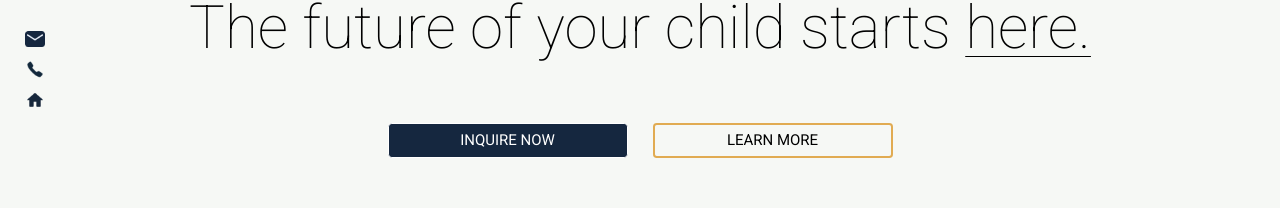
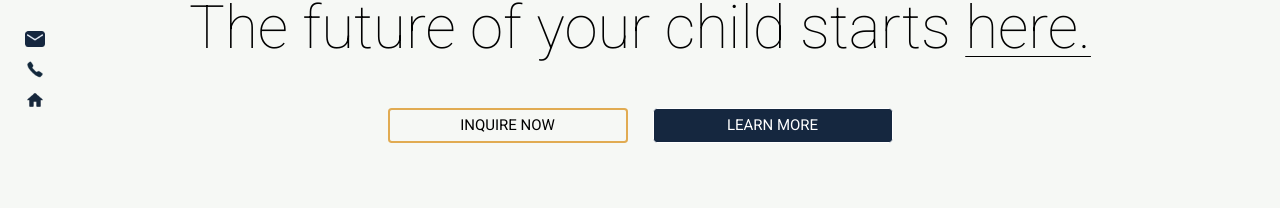
Before and after one commit to vontosDev/cdbs_website_production, a React (Vite) app: page /about in a window 1280 px wide. Shown: the part 3795-4003 px from the top of the page. Built offline with nearby package versions, Linux system fonts and the light colour scheme.

Commit message:
hero and footer navlinks

```diff
--- a/package.json
+++ b/package.json
@@ -16,7 +16,7 @@
     "react": "^18.3.1",
     "react-dom": "^18.3.1",
     "react-intersection-observer": "^9.13.1",
-    "react-router-dom": "^6.26.0"
+    "react-router-dom": "^6.28.1"
   },
   "devDependencies": {
     "@types/react": "^18.3.3",
--- a/src/components/Hero/Hero.jsx
+++ b/src/components/Hero/Hero.jsx
@@ -128,8 +128,12 @@ function Hero({ type }) {
 </div>
 
             <div className="flex flex-row gap-8">
+              <NavLink to="/admissions">
               <Button text="INQUIRE NOW" btnType={2} />
+            </NavLink>
+            <NavLink to="/about">
               <Button text="LEARN MORE" btnType={1} />
+              </NavLink>
             </div>
           </div>
           <span className="inline-block italic text-xs sm:text-2xl lg:text-3xl font-thin mb-12 text-white absolute bottom-0 left-10 z-50 typing-effect">
--- a/src/pages/Home/components/FooterSection.jsx
+++ b/src/pages/Home/components/FooterSection.jsx
@@ -1,16 +1,30 @@
 import Button from "../../../components/Button/Button";
 import footerIcons from "../../../assets/images/footer-icons.png";
+import { NavLink } from "react-router-dom";
+
 
 function FooterSection() {
   return (
     <section className="h-footer w-full flex flex-col justify-center items-center gap-20 relative">
-      <h3 className="font-thin foot-header">
-        The future of your child starts{" "}
-        <span className="underline underline-offset-8 decoration-1">here.</span>
-      </h3>
+
+        <h3 className="text-8xl font-thin">
+  The future of your child starts{" "}
+  <a
+    href="/admissions"
+    className="underline underline-offset-8 decoration-1"
+  >
+    here.
+  </a>
+</h3>
+
+
       <div className="flex flex-row gap-10">
-        <Button text="INQUIRE NOW" btnType={2} />
-        <Button text="LEARN MORE" btnType={3} />
+        <NavLink to="/admissions">
+                      <Button text="INQUIRE NOW" btnType={3} />
+                    </NavLink>
+                    <NavLink to="/about">
+                      <Button text="LEARN MORE" btnType={2} />
+                      </NavLink>
       </div>
 
       <div className="absolute left-10 w-8">
```
Also changed, not shown: 1 other file (tests, documents, lock files or other folders).
